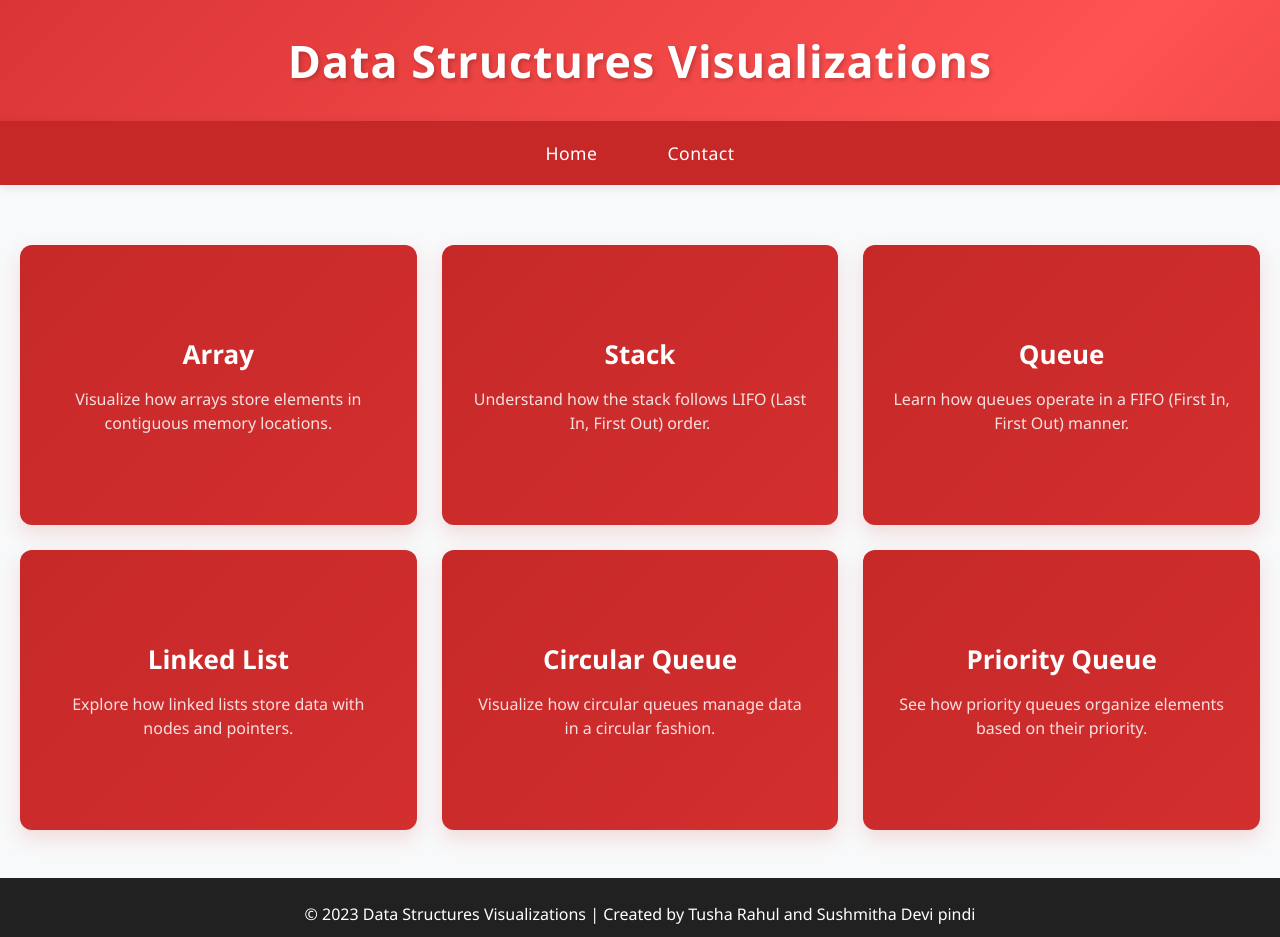
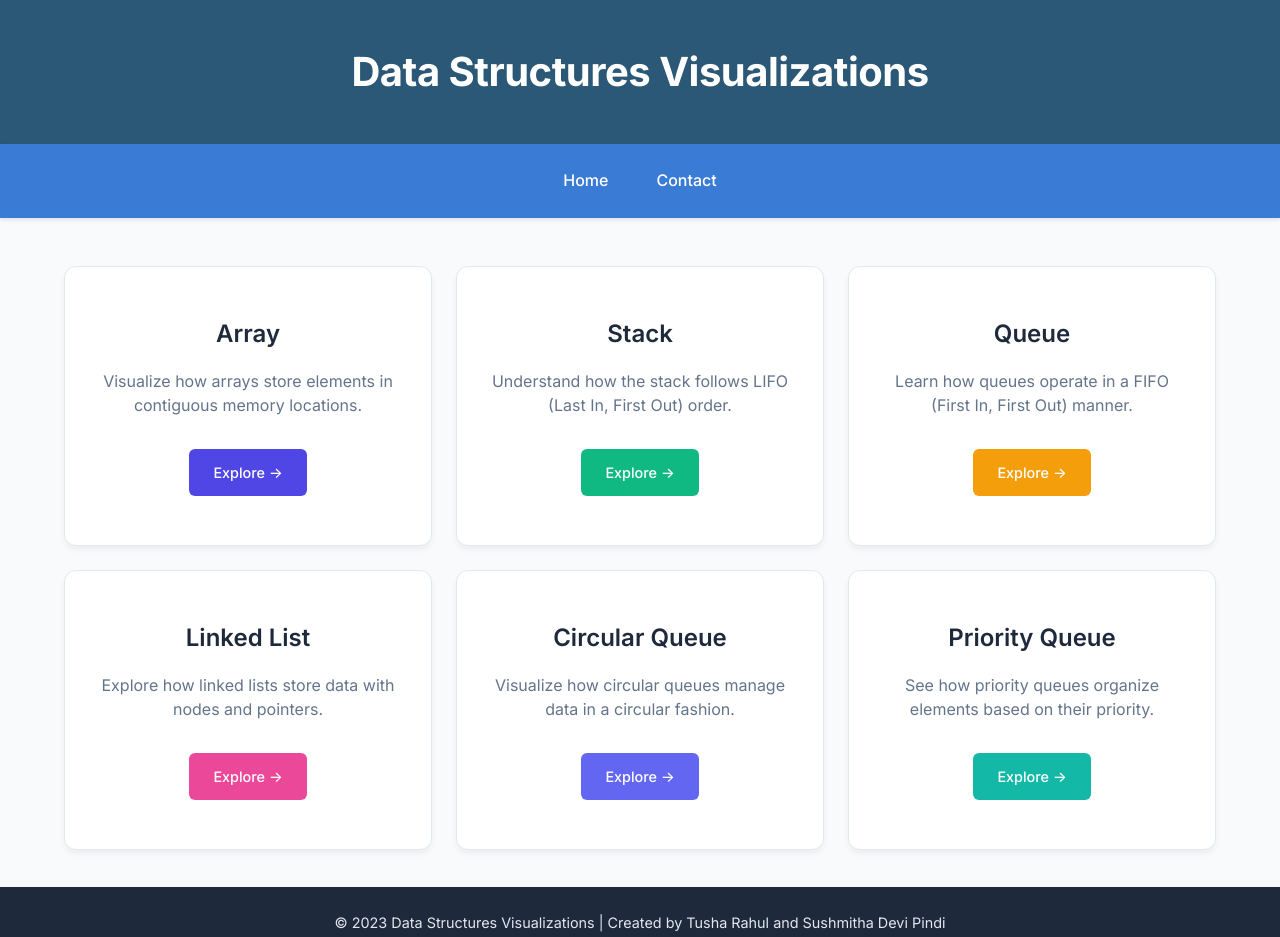
Before and after one commit to Rahul6158/DSV, a plain HTML site: page index.html in a window 1280 px wide. Shown: the top 937 px of the page. Drawn offline with Linux system fonts and the light colour scheme.

Commit message:
Update index.html

```diff
--- a/index.html
+++ b/index.html
@@ -13,82 +13,78 @@
     }
 
     body {
-      font-family: 'Segoe UI', Tahoma, Geneva, Verdana, sans-serif;
+      font-family: 'Inter', -apple-system, BlinkMacSystemFont, 'Segoe UI', Roboto, Oxygen, Ubuntu, Cantarell, sans-serif;
       margin: 0;
-      background-color: #f8f9fa;
+      background-color: #f8fafc;
       min-height: 100vh;
       position: relative;
-      padding-bottom: 60px; /* Space for footer */
+      padding-bottom: 60px;
+      line-height: 1.6;
     }
 
     /* Header Styles */
-    @keyframes gradientAuraAnimation {
-      0% {
-        background-position: 0% 50%;
-      }
-      50% {
-        background-position: 100% 50%;
-      }
-      100% {
-        background-position: 0% 50%;
-      }
-    }
-
     header {
-      background: linear-gradient(135deg, #c62828, #d32f2f, #ff5252, #c62828);
-      background-size: 300% 300%;
+      background: #2b5876;  /* Deep blue */
       color: white;
-      padding: 30px 0;
+      padding: 2.5rem 0;
       text-align: center;
-      animation: gradientAuraAnimation 8s ease infinite;
-      box-shadow: 0 4px 12px rgba(0, 0, 0, 0.1);
+      box-shadow: 0 4px 6px -1px rgba(0, 0, 0, 0.1);
     }
 
     header h1 {
-      font-size: 2.8rem;
+      font-size: 2.5rem;
       font-weight: 700;
-      letter-spacing: 1px;
-      text-shadow: 2px 2px 4px rgba(0, 0, 0, 0.2);
+      letter-spacing: -0.5px;
+      margin: 0;
     }
 
     /* Navigation Bar */
     nav {
-      background-color: #c62828;
+      background-color: #3a7bd5;  /* Vibrant blue */
       display: flex;
       justify-content: center;
-      padding: 15px 0;
-      box-shadow: 0 2px 10px rgba(0, 0, 0, 0.1);
+      padding: 1rem 0;
+      box-shadow: 0 2px 4px rgba(0, 0, 0, 0.1);
     }
 
     nav a {
       color: white;
       text-decoration: none;
-      margin: 0 25px;
-      font-size: 1.1rem;
+      margin: 0 1.5rem;
+      font-size: 1rem;
       font-weight: 500;
-      letter-spacing: 0.5px;
-      transition: all 0.3s ease;
-      padding: 5px 10px;
-      border-radius: 4px;
+      transition: all 0.2s ease;
+      padding: 0.5rem 0;
+      position: relative;
     }
 
-    nav a:hover {
-      background-color: rgba(255, 255, 255, 0.2);
-      transform: translateY(-2px);
+    nav a::after {
+      content: '';
+      position: absolute;
+      width: 0;
+      height: 2px;
+      bottom: 0;
+      left: 0;
+      background-color: white;
+      transition: width 0.3s ease;
+    }
+
+    nav a:hover::after {
+      width: 100%;
     }
 
     /* Main Content Styles */
     .main-container {
-      padding: 60px 20px;
+      padding: 3rem 1.5rem;
       text-align: center;
-      max-width: 1400px;
+      max-width: 1200px;
       margin: 0 auto;
     }
 
     .card-container {
       display: grid;
-      grid-template-columns: repeat(auto-fill, minmax(320px, 1fr));
-      gap: 25px;
+      grid-template-columns: repeat(auto-fill, minmax(300px, 1fr));
+      gap: 1.5rem;
       width: 100%;
       margin: 0 auto;
     }
@@ -97,119 +93,94 @@
       position: relative;
       width: 100%;
       height: 280px;
-      background: linear-gradient(135deg, #c62828 0%, #d32f2f 100%);
+      background: white;
       border-radius: 12px;
       display: flex;
-      padding: 20px 30px;
+      padding: 2rem;
       flex-direction: column;
-      gap: 15px;
+      gap: 1rem;
       align-items: center;
       justify-content: center;
       overflow: hidden;
-      box-shadow: 0 8px 20px rgba(198, 40, 40, 0.15);
-      transition: all 0.4s cubic-bezier(0.175, 0.885, 0.32, 1.275);
-      border: none;
+      box-shadow: 0 4px 6px rgba(0, 0, 0, 0.05);
+      transition: all 0.3s cubic-bezier(0.4, 0, 0.2, 1);
+      border: 1px solid #e2e8f0;
     }
 
     .card:hover {
-      transform: translateY(-8px);
-      box-shadow: 0 15px 30px rgba(198, 40, 40, 0.25);
+      transform: translateY(-5px);
+      box-shadow: 0 10px 15px rgba(0, 0, 0, 0.1);
+      border-color: #cbd5e1;
     }
 
     .heading {
-      font-size: 26px;
-      font-weight: 700;
-      color: white;
+      font-size: 1.5rem;
+      font-weight: 600;
+      color: #1e293b;
       z-index: 2;
     }
 
     .para {
       text-align: center;
-      color: rgba(255, 255, 255, 0.85);
+      color: #64748b;
       line-height: 1.5;
       font-size: 1rem;
       z-index: 2;
     }
 
-    .overlay {
-      position: absolute;
-      top: 0;
-      left: 0;
-      width: 100%;
-      height: 100%;
-      opacity: 0;
-      background-color: rgba(0, 0, 0, 0.5);
-      transition: opacity 0.4s ease;
-      pointer-events: none;
-    }
-
-    .card:hover .overlay {
-      opacity: 1;
-    }
-
-    .card .card-btn {
-      position: absolute;
-      top: 50%;
-      left: 50%;
-      font-weight: 600;
-      padding: 12px 24px;
-      font-size: 16px;
-      transform: translate(-50%, -50%);
-      background-color: white;
-      color: #c62828;
-      border-radius: 50px;
-      display: flex;
+    .card-btn {
+      margin-top: 1rem;
+      padding: 0.75rem 1.5rem;
+      font-size: 0.9rem;
+      background: #3a7bd5;
+      color: white;
+      border-radius: 6px;
+      display: inline-flex;
       align-items: center;
       justify-content: center;
       cursor: pointer;
-      z-index: 3;
       border: none;
-      opacity: 0;
-      scale: 0;
-      transform-origin: center;
-      box-shadow: 0 4px 15px rgba(0, 0, 0, 0.2);
-      transition: all 0.5s cubic-bezier(0.175, 0.885, 0.32, 1.275);
       text-decoration: none;
+      transition: all 0.2s ease;
+      font-weight: 500;
     }
 
-    .card:hover .card-btn {
-      opacity: 1;
-      scale: 1;
+    .card-btn:hover {
+      background: #2c65b4;
+      transform: translateY(-2px);
     }
 
-    .card .card-btn:hover {
-      background-color: #f5f5f5;
-      box-shadow: 0 6px 20px rgba(0, 0, 0, 0.25);
+    .card-btn:active {
+      transform: translateY(0);
     }
 
-    .card .card-btn:active {
-      transform: translate(-50%, -50%) scale(0.95);
-    }
+    /* Different colors for each card */
+    .card:nth-child(1) .card-btn { background: #4f46e5; } /* Indigo */
+    .card:nth-child(1):hover { border-color: #4f46e5; }
 
-    .overlay::after {
-      content: "";
-      position: absolute;
-      top: 50%;
-      left: 50%;
-      transform: translate(-50%, -50%) scale(0);
-      width: 200%;
-      height: 200%;
-      background: radial-gradient(circle, rgba(255, 255, 255, 0.15) 0%, rgba(255, 255, 255, 0) 70%);
-      transition: transform 0.6s ease;
-    }
+    .card:nth-child(2) .card-btn { background: #10b981; } /* Emerald */
+    .card:nth-child(2):hover { border-color: #10b981; }
 
-    .card:hover .overlay::after {
-      transform: translate(-50%, -50%) scale(1);
-    }
+    .card:nth-child(3) .card-btn { background: #f59e0b; } /* Amber */
+    .card:nth-child(3):hover { border-color: #f59e0b; }
+
+    .card:nth-child(4) .card-btn { background: #ec4899; } /* Pink */
+    .card:nth-child(4):hover { border-color: #ec4899; }
+
+    .card:nth-child(5) .card-btn { background: #6366f1; } /* Violet */
+    .card:nth-child(5):hover { border-color: #6366f1; }
+
+    .card:nth-child(6) .card-btn { background: #14b8a6; } /* Teal */
+    .card:nth-child(6):hover { border-color: #14b8a6; }
 
     /* Footer Styles */
     footer {
-      background-color: #212121;
-      color: white;
+      background-color: #1e293b;
+      color: #e2e8f0;
       text-align: center;
-      padding: 25px;
+      padding: 1.5rem;
       width: 100%;
-      font-size: 1rem;
+      font-size: 0.9rem;
       position: absolute;
       bottom: 0;
     }
@@ -219,28 +190,23 @@
     }
 
     footer a {
-      color: #ff5252;
+      color: #7dd3fc;
       text-decoration: none;
-      transition: color 0.3s ease;
+      transition: color 0.2s ease;
     }
 
     footer a:hover {
-      color: #ff8a80;
+      color: #bae6fd;
       text-decoration: underline;
     }
 
     @media (max-width: 768px) {
       header h1 {
-        font-size: 2.2rem;
-      }
-
-      nav {
-        padding: 12px 0;
+        font-size: 2rem;
       }
 
       nav a {
-        margin: 0 15px;
-        font-size: 1rem;
+        margin: 0 1rem;
       }
 
       .card-container {
@@ -249,31 +215,33 @@
       }
 
       .card {
-        height: 250px;
-        padding: 20px;
-      }
-
-      .heading {
-        font-size: 24px;
+        height: auto;
+        padding: 1.5rem;
       }
     }
 
     @media (max-width: 480px) {
       header h1 {
-        font-size: 1.8rem;
+        font-size: 1.75rem;
+      }
+
+      nav {
+        flex-wrap: wrap;
+        gap: 0.5rem;
+        padding: 0.75rem;
       }
 
       nav a {
-        margin: 0 10px;
+        margin: 0 0.5rem;
         font-size: 0.9rem;
-        padding: 5px 8px;
       }
 
       .main-container {
-        padding: 40px 15px;
+        padding: 2rem 1rem;
       }
     }
   </style>
+  <link href="https://fonts.googleapis.com/css2?family=Inter:wght@400;500;600;700&display=swap" rel="stylesheet">
 </head>
 <body>
 
@@ -292,49 +260,43 @@
       <div class="card">
         <p class="heading">Array</p>
         <p class="para">Visualize how arrays store elements in contiguous memory locations.</p>
-        <div class="overlay"></div>
-        <a href="array/array.html" class="card-btn">CHECK IT</a>
+        <a href="array/array.html" class="card-btn">Explore →</a>
       </div>
 
       <div class="card">
         <p class="heading">Stack</p>
         <p class="para">Understand how the stack follows LIFO (Last In, First Out) order.</p>
-        <div class="overlay"></div>
-        <a href="stack\stack.html" class="card-btn">CHECK IT</a>
+        <a href="stack/stack.html" class="card-btn">Explore →</a>
       </div>
 
       <div class="card">
         <p class="heading">Queue</p>
         <p class="para">Learn how queues operate in a FIFO (First In, First Out) manner.</p>
-        <div class="overlay"></div>
-        <a href="queue\queuearr.html" class="card-btn">CHECK IT</a>
+        <a href="queue/queuearr.html" class="card-btn">Explore →</a>
       </div>
 
       <div class="card">
         <p class="heading">Linked List</p>
         <p class="para">Explore how linked lists store data with nodes and pointers.</p>
-        <div class="overlay"></div>
-        <a href="linkedlist\linkedlist.html" class="card-btn">CHECK IT</a>
+        <a href="linkedlist/linkedlist.html" class="card-btn">Explore →</a>
       </div>
 
       <div class="card">
         <p class="heading">Circular Queue</p>
         <p class="para">Visualize how circular queues manage data in a circular fashion.</p>
-        <div class="overlay"></div>
-        <a href="circularqueue/circularqueue.html" class="card-btn">CHECK IT</a>
+        <a href="circularqueue/circularqueue.html" class="card-btn">Explore →</a>
       </div>
 
       <div class="card">
         <p class="heading">Priority Queue</p>
         <p class="para">See how priority queues organize elements based on their priority.</p>
-        <div class="overlay"></div>
-        <a href="priorityqueue/priorityqueue.html" class="card-btn">CHECK IT</a>
+        <a href="priorityqueue/priorityqueue.html" class="card-btn">Explore →</a>
       </div>
     </div>
   </div>
 
   <footer>
-    <p>&copy; 2023 Data Structures Visualizations | Created by Tusha Rahul and Sushmitha Devi pindi</p>
+    <p>&copy; 2023 Data Structures Visualizations | Created by Tusha Rahul and Sushmitha Devi Pindi</p>
   </footer>
 
 </body>
```
